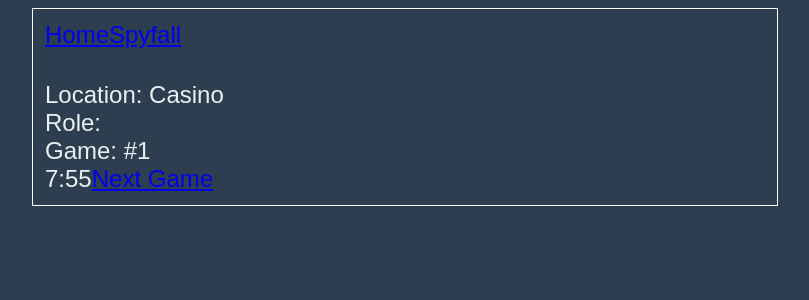
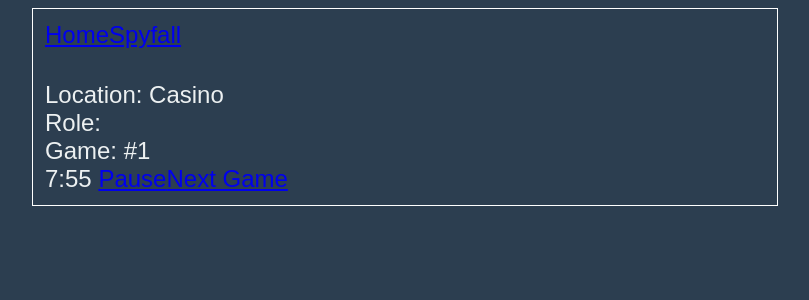
Before and after one commit to kbparagua/likalaro, a Vue app: page /spyfall/game in a window 1280 px wide. Shown: the top 300 px of the page, without its empty margins (235-1044 px from the left). Built offline with nearby package versions, Linux system fonts and the light colour scheme.

Commit message:
Resume and Pause timer

```diff
--- a/src/views/spyfall/main/game_screen/Timer.vue
+++ b/src/views/spyfall/main/game_screen/Timer.vue
@@ -1,16 +1,34 @@
 <script setup>
-import { ref, onMounted } from 'vue';
+import { ref, onMounted, computed } from 'vue';
 
   const DEFAULT_MINUTES = 8;
+  const TICK_INTERVAL_MS = 1000;
 
+  const intervalId = ref(null);
   let seconds = 0;
   let minutes = DEFAULT_MINUTES;
   const secondsDisplay = ref(formatSeconds());
   const minutesDisplay = ref(minutes.toString());
 
+
   function formatSeconds() {
     return (seconds < 10) ? `0${seconds.toString()}` : seconds.toString();
   }
+
+  function startTick() {
+    intervalId.value = setInterval(tick, TICK_INTERVAL_MS);
+  }
+
+  function stopTick() {
+    clearInterval(intervalId.value);
+    intervalId.value = null;
+  }
+
+  function toggleTick() {
+    intervalId.value ? stopTick() : startTick();
+  }
+
+  const toggleAction = computed(() => (intervalId.value ? 'Pause' : 'Resume' ));
 
   function tick() {
     seconds--;
@@ -24,13 +42,10 @@ import { ref, onMounted } from 'vue';
     minutesDisplay.value = minutes.toString();
   }
 
-  onMounted(() => {
-    setInterval(() => {
-      tick();
-    }, 1000);
-  });
+  onMounted(() => startTick());
 </script>
 
 <template>
   {{ minutesDisplay }}:{{ secondsDisplay }}
+  <a href="#toggleTick" @click.prevent="toggleTick">{{ toggleAction }}</a>
 </template>
```
